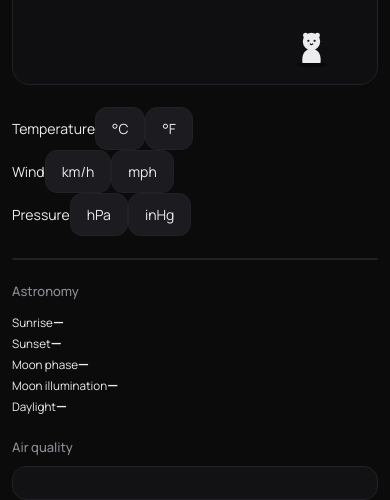
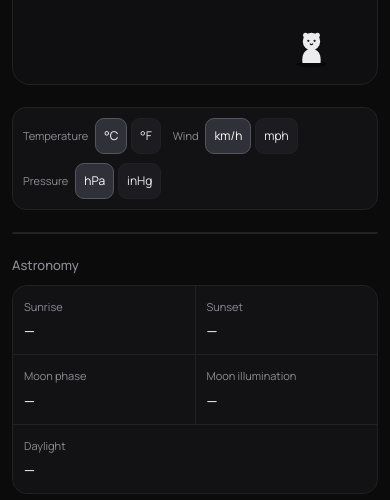
Before and after one commit to simplykayo/weather-forecast-api, a plain HTML site: page index.html in a window 390 px wide. Shown: the part 349-849 px from the top of the page. Drawn offline with Linux system fonts and the light colour scheme.

Commit message:
Style astronomy and unit converter controls

```diff
--- a/style.css
+++ b/style.css
@@ -187,3 +187,43 @@ footer{color:var(--dim);font-size:12px}
   .tiles .tile { padding: 11px 9px; }
   .days li { grid-template-columns: 39px minmax(0, 1fr) 31px 31px; gap: 5px; }
 }
+
+
+/* ---------- unit controls ---------- */
+.unit-controls {
+  display: flex;
+  flex-wrap: wrap;
+  align-items: center;
+  gap: 10px 18px;
+  padding: 12px 14px;
+  background: var(--panel);
+  border: 1px solid var(--line);
+  border-radius: 14px;
+}
+.unit-group { display: flex; align-items: center; gap: 5px; }
+.unit-group > span { color: var(--dim); font-size: 12px; margin-right: 3px; }
+.unit-btn { padding: 6px 10px; min-height: 34px; font-size: 12px; border-radius: 9px; }
+.unit-btn.active { background: #303038; border-color: #555560; color: #fff; }
+
+.astronomy {
+  display: grid;
+  grid-template-columns: repeat(5, minmax(0, 1fr));
+  gap: 1px;
+  overflow: hidden;
+  border: 1px solid var(--line);
+  border-radius: 15px;
+  background: var(--line);
+}
+.astro-card { min-width: 0; padding: 15px 12px; background: var(--panel); }
+.astro-card small { display: block; color: var(--dim); font-size: 11px; margin-bottom: 5px; }
+.astro-card b { display: block; font-size: 14px; font-weight: 500; overflow-wrap: anywhere; }
+
+@media (max-width: 640px) {
+  .unit-controls { gap: 9px 12px; padding: 10px; }
+  .unit-group { gap: 4px; }
+  .unit-group > span { font-size: 11px; }
+  .unit-btn { padding: 6px 8px; min-height: 36px; }
+  .astronomy { grid-template-columns: repeat(2, minmax(0, 1fr)); }
+  .astro-card { padding: 13px 11px; }
+  .astro-card:last-child { grid-column: 1 / -1; }
+}
```
